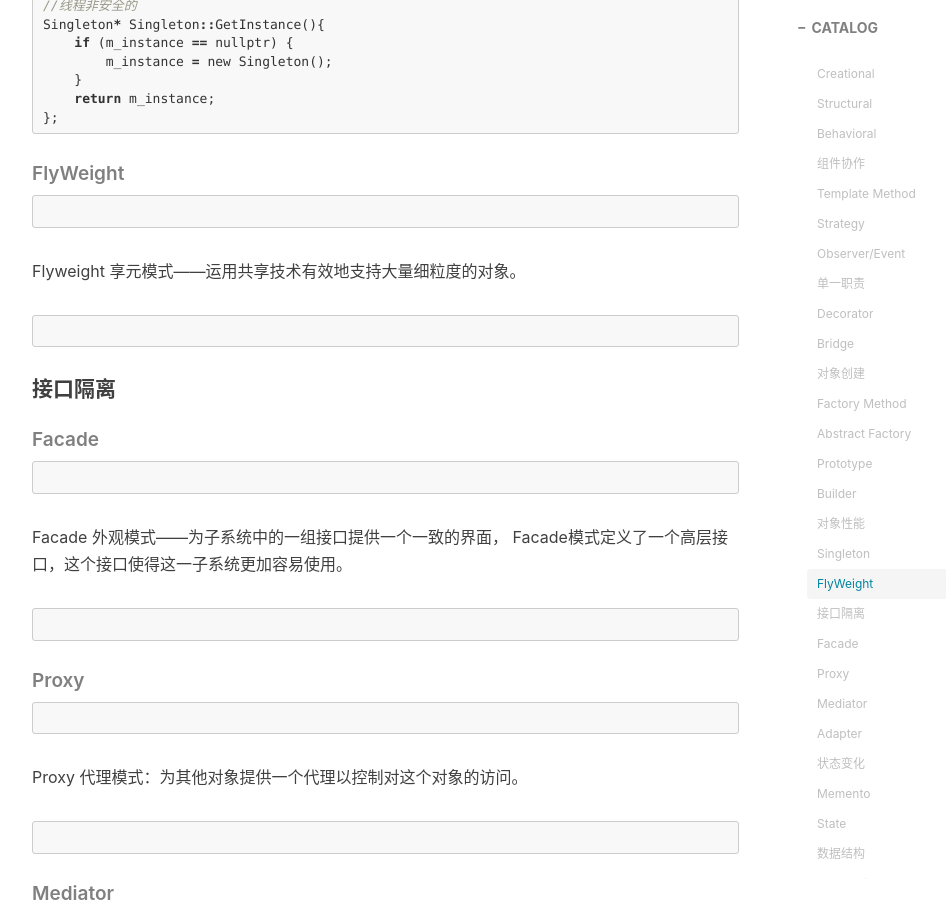
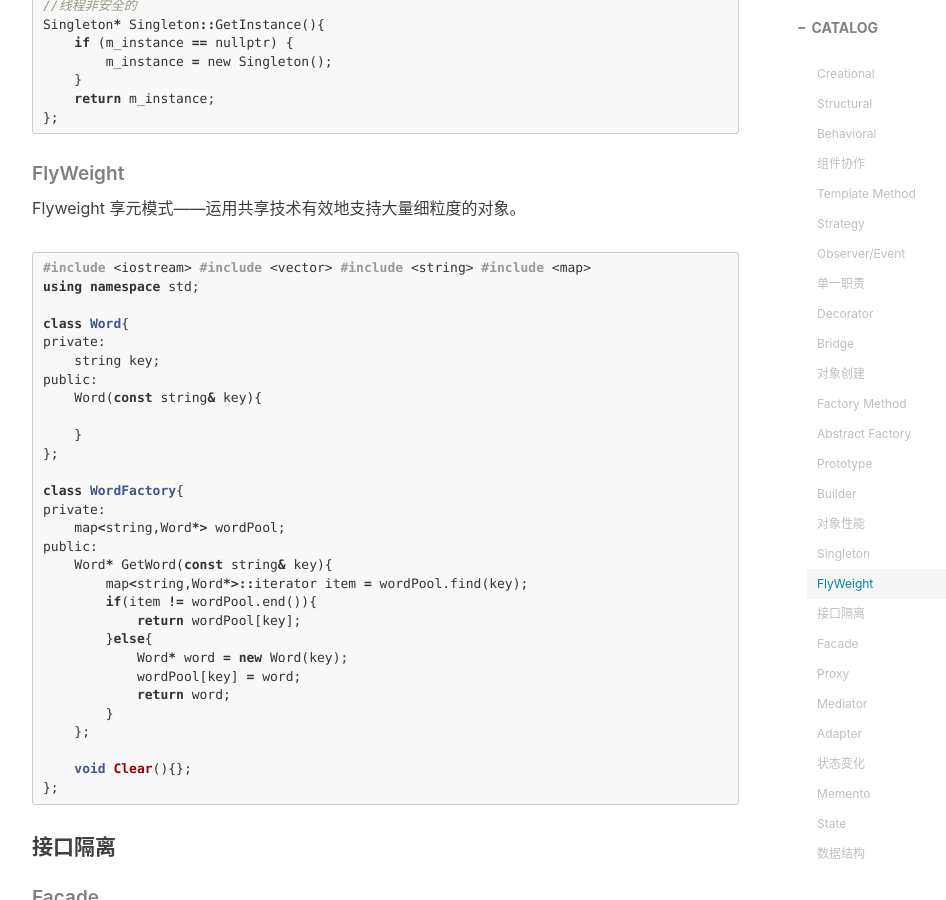
Before and after one commit to chenanbao/chenanbao.github.io, a Jekyll site: the page built from _posts/2019-01-12-设计模式.md, in a window 1280 px wide and 900 px high, scrolled down 18910 px. Shown: the whole window, without its empty margins (233-1179 px from the left). Built offline with Jekyll 4.4.1, drawn with Linux system fonts in a browser that asks for light colours; nearby versions of some CDN libraries; comment, search, counter and statistics services are not loaded.

Commit message:
Update 2019-01-12-设计模式.md

````diff
--- a/_posts/2019-01-12-设计模式.md
+++ b/_posts/2019-01-12-设计模式.md
@@ -980,12 +980,41 @@ Singleton* Singleton::GetInstance(){
 };
 ```
 ##### FlyWeight
-```c
+Flyweight 享元模式——运用共享技术有效地支持大量细粒度的对象。
+```c++
+#include <iostream>
+#include <vector>
+#include <string>
+#include <map>
 
-```
-Flyweight 享元模式——运用共享技术有效地支持大量细粒度的对象。
-```c
+using namespace std;
 
+class Word{
+private:
+    string key;
+public:
+    Word(const string& key){
+
+    }
+};
+
+class WordFactory{
+private:
+    map<string,Word*> wordPool;
+public:
+    Word* GetWord(const string& key){
+        map<string,Word*>::iterator item = wordPool.find(key);
+        if(item != wordPool.end()){
+            return wordPool[key];
+        }else{
+            Word* word = new Word(key);
+            wordPool[key] = word;
+            return word;
+        }
+    };
+
+    void Clear(){};
+};
 ```
 
 #### 接口隔离
````
